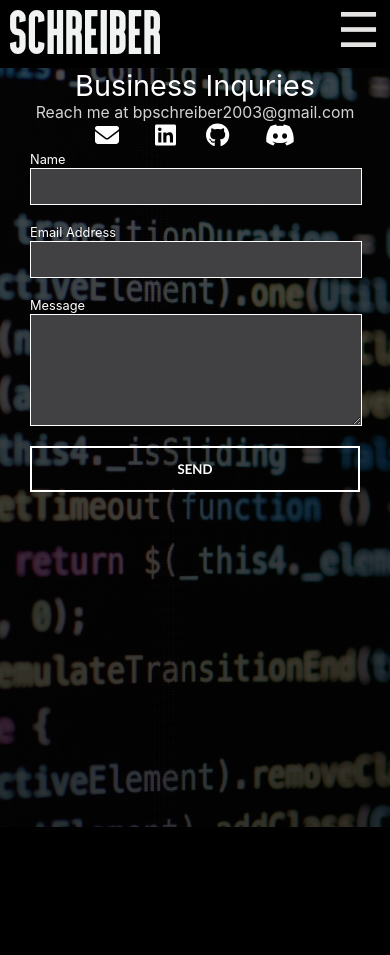
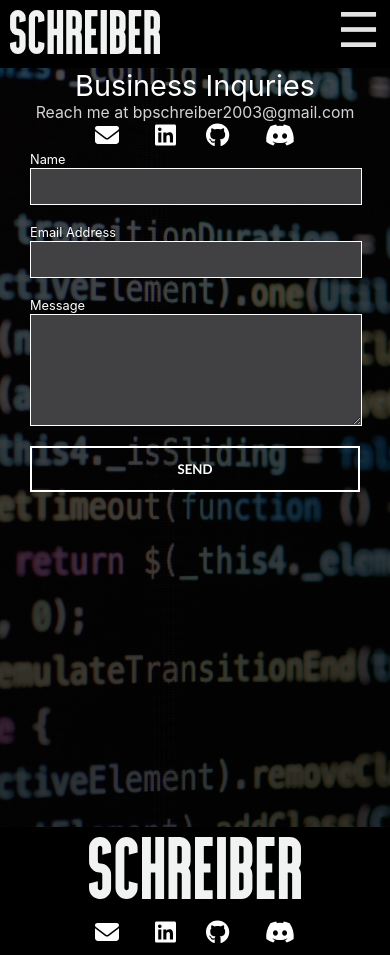
Before and after one commit to bens-schreiber/portfolio-2022, a React (Create React App) app: page /contact in a window 390 px wide. Before the commit the page ends 844 px from the top, so only its background shows below. Built offline with nearby package versions, Linux system fonts and the light colour scheme.

Commit message:
added mobile footer

```diff
--- a/src/App.tsx
+++ b/src/App.tsx
@@ -4,6 +4,7 @@ import TopNavBar from "./top-nav-bar/top-nav-bar";
 import Portfolio from "./pages/portfolio/portfolio";
 import TutorPage from "./pages/tutor/tutor";
 import ContactPage from "./pages/contact/contact-page";
+import Footer from "./footer/footer";
 function App(): JSX.Element {
   return <>
     <Router>
@@ -16,6 +17,7 @@ function App(): JSX.Element {
           <ContactPage />
         </div>} />
       </Routes>
+      <Footer/>
     </Router>
   </>
 }
--- a/src/assets/index.js
+++ b/src/assets/index.js
@@ -1,2 +1,3 @@
 import Logo1 from "./logo.svg"
-export {Logo1}
+import Logo2 from "./logo2.svg"
+export {Logo1, Logo2}
--- a/src/footer/footer.css
+++ b/src/footer/footer.css
@@ -0,0 +1,7 @@
+.footer-container {
+    display: grid;
+    justify-content: center;
+    gap: 20px;
+    grid-template-columns: min-content;
+    padding: 10px;
+}
--- a/src/footer/footer.tsx
+++ b/src/footer/footer.tsx
@@ -1 +1,10 @@
-export {}
+import { Logo2 } from "../assets"
+import Contact from "../pages/contact/components/contact"
+export default function Footer(): JSX.Element {
+    return <>
+        <div className="footer-container">
+            <img src={Logo2}/>
+            <Contact/>
+        </div>
+    </>
+}
--- a/src/top-nav-bar/top-nav-bar.tsx
+++ b/src/top-nav-bar/top-nav-bar.tsx
@@ -1,5 +1,5 @@
 import anime from 'animejs'
-import Logo2 from '../assets/logo2.svg'
+import {Logo2} from "../assets/index"
 export default function TopNavBar(): JSX.Element {
     return <>
         <div className="tnb">
```
